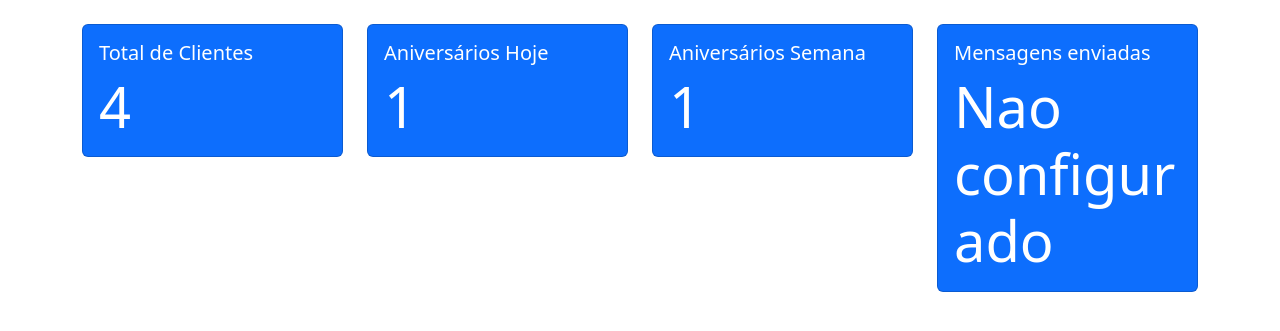
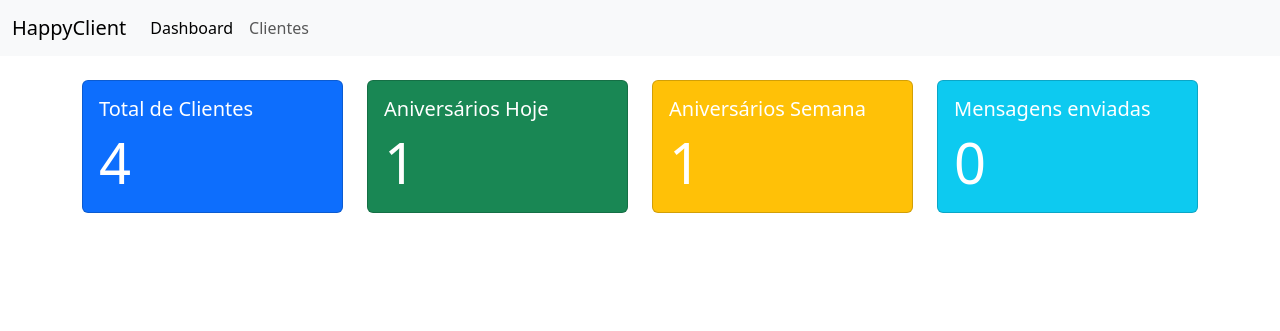
Before and after one commit to JoaoZ4/HappyClient, a Flask app: page / in a window 1280 px wide. Shown: the top 331 px of the page. Run offline with Flask 3, Linux system fonts and the light colour scheme; data comes from the database, SQL or seed files in the repository; both versions use the stored data as it was after the commit.

Commit message:
Dashboard funcional e barra de navegação

```diff
--- a/app.py
+++ b/app.py
@@ -14,7 +14,6 @@ BASE_DIR = os.path.abspath(os.path.dirname(__file__))
 
 app.config['SQLALCHEMY_DATABASE_URI'] = 'sqlite:///' + os.path.join(BASE_DIR, 'database', 'happyclient.db')
 # o join monta o caminho final onde o app ira se conectar
-
 db.init_app(app)
 
 with app.app_context():
--- a/templates/dashboard.html
+++ b/templates/dashboard.html
@@ -7,6 +7,23 @@
     <title>Dashboard</title>
 </head>
 <body>
+    <nav class="navbar navbar-expand-lg bg-body-tertiary">
+        <div class="container-fluid">
+            <a class="navbar-brand" href="/">HappyClient</a>
+            <button class="navbar-toggler" type="button" data-bs-toggle="collapse" data-bs-target="#navbarSupportedContent" aria-controls="navbarSupportedContent" aria-expanded="false" aria-label="Toggle navigation">
+            <span class="navbar-toggler-icon"></span>
+            </button>
+            <div class="collapse navbar-collapse" id="navbarSupportedContent">
+            <ul class="navbar-nav me-auto mb-2 mb-lg-0">
+                <li class="nav-item">
+                    <a class="nav-link active" aria-current="page" href="/">Dashboard</a>
+                </li>
+                <li class="nav-item">
+                    <a class="nav-link" href="/clientes">Clientes</a>
+                </li>
+            </div>
+        </div>
+    </nav>
     <div class="container mt-4">
         <div class="row">
             <div class="col-md-3">
@@ -18,7 +35,7 @@
                 </div>
             </div>
             <div class="col-md-3">
-                <div class="card text-white bg-primary">
+                <div class="card text-white bg-success">
                     <div class="card-body">
                         <h5 class="card-title">Aniversários Hoje</h5>
                         <p class="card-text display-4">{{ niver_hoje }}</p>
@@ -26,7 +43,7 @@
                 </div>
             </div>
             <div class="col-md-3">
-                <div class="card text-white bg-primary">
+                <div class="card text-white bg-warning">
                     <div class="card-body">
                         <h5 class="card-title">Aniversários Semana</h5>
                         <p class="card-text display-4">{{ niver_semana }}</p>
@@ -34,10 +51,10 @@
                 </div>
             </div>
             <div class="col-md-3">
-                <div class="card text-white bg-primary">
+                <div class="card text-white bg-info">
                     <div class="card-body">
                         <h5 class="card-title">Mensagens enviadas</h5>
-                        <p class="card-text display-4">Nao configurado</p>
+                        <p class="card-text display-4">0</p>
                     </div>
                 </div>
             </div>
```
Also changed, not shown: templates/clientes.html (+17 -0 lines), templates/editar.html (+17 -0 lines), database/happyclient.db.
